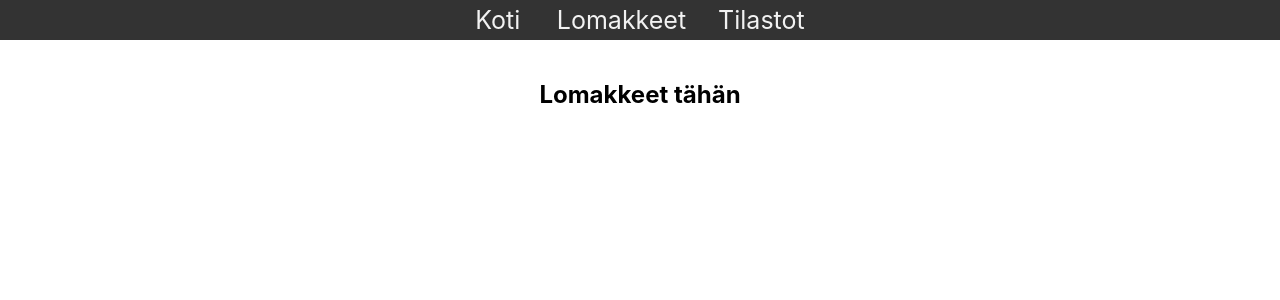
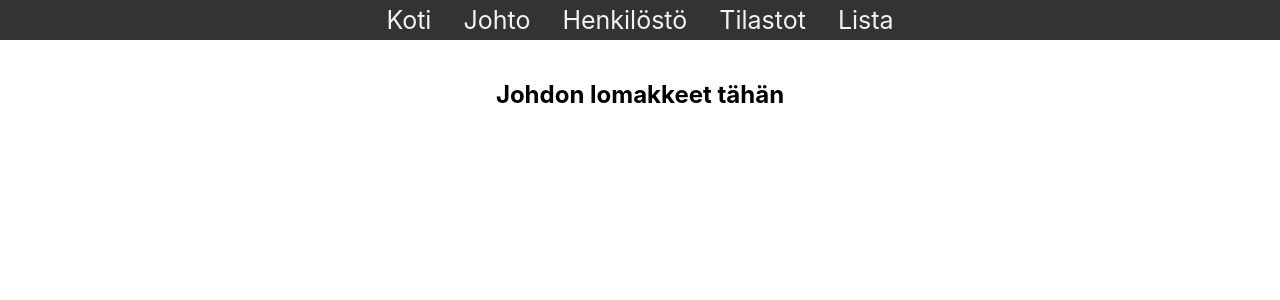
Before and after one commit to DanielBoije/Final-Project-client, a React (Create React App) app: page /lomakkeet in a window 1280 px wide. Shown: the top 300 px of the page. Built offline with nearby package versions, Linux system fonts and the light colour scheme.

Commit message:
lisää reittejä

```diff
--- a/src/App.js
+++ b/src/App.js
@@ -2,9 +2,11 @@ import React from 'react';
 import './App.css';
 import { BrowserRouter as Router, Route, Switch } from 'react-router-dom';
 import Navigaatio from "./komponentit/Navigaatio"
-import Koti from "./komponentit/Koti"
-import Lomakkeet from "./komponentit/Lomakkeet"
-import Tilastot from "./komponentit/Tilastot"
+import Koti from "./komponentit/reitit/Koti"
+import Lomakkeet from "./komponentit/reitit/Lomakkeet"
+import Tilastot from "./komponentit/reitit/Tilastot"
+import Lista from "./komponentit/reitit/Lista"
+import Lomake from "./komponentit/reitit/Lomake"
 
 function App() {
   return (
@@ -17,6 +19,8 @@ function App() {
           <Route exact path="/" component={Koti}/>
           <Route path="/lomakkeet" component={Lomakkeet}/>
           <Route path="/tilastot" component={Tilastot}/>
+          <Route path="/lista" component={Lista}/>
+          <Route path="/lomake" component={Lomake}/>
       </Switch>
       </div>
     </Router>
--- a/src/komponentit/Navigaatio.js
+++ b/src/komponentit/Navigaatio.js
@@ -6,8 +6,11 @@ class Navigaatio extends Component {
     render() {
         return (
             <div>
-                <NavLink className= "navi" to="/">Koti</NavLink> <NavLink className= "navi" to="/lomakkeet">Lomakkeet</NavLink>
+                <NavLink className= "navi" to="/">Koti</NavLink>
+                <NavLink className= "navi" to="/lomakkeet">Johto</NavLink>
+                <NavLink className= "navi" to="/lomake">Henkilöstö</NavLink>
                 <NavLink className= "navi" to="/tilastot">Tilastot</NavLink>
+                <NavLink className= "navi" to="/lista">Lista</NavLink>
             </div>
         );
     }
--- /dev/null
+++ b/src/komponentit/reitit/Lista.js
@@ -0,0 +1,14 @@
+import React, { Component } from 'react';
+
+class Lista extends Component {
+    render() {
+        return (
+            <div>
+                <br></br>
+                <h2>Lista tähän</h2>
+            </div>
+        );
+    }
+}
+
+export default Lista;
--- a/src/komponentit/Lomakkeet.js
+++ b/src/komponentit/reitit/Lomake.js
@@ -1,14 +1,14 @@
 import React, { Component } from 'react';
 
-class Lomakkeet extends Component {
+class Lomake extends Component {
     render() {
         return (
             <div>
                 <br></br>
-                <h2>Lomakkeet tähän</h2>
+                <h2>Henkilöstön tuotantolomake tähän</h2>
             </div>
         );
     }
 }
 
-export default Lomakkeet;
+export default Lomake;
--- /dev/null
+++ b/src/komponentit/reitit/Lomakkeet.js
@@ -0,0 +1,14 @@
+import React, { Component } from 'react';
+
+class Lomakkeet extends Component {
+    render() {
+        return (
+            <div>
+                <br></br>
+                <h2>Johdon lomakkeet tähän</h2>
+            </div>
+        );
+    }
+}
+
+export default Lomakkeet;
```
Also changed, not shown: src/komponentit/reitit/Koti.js (renamed from src/komponentit/Koti.js), src/komponentit/reitit/Tilastot.js (renamed from src/komponentit/Tilastot.js).
